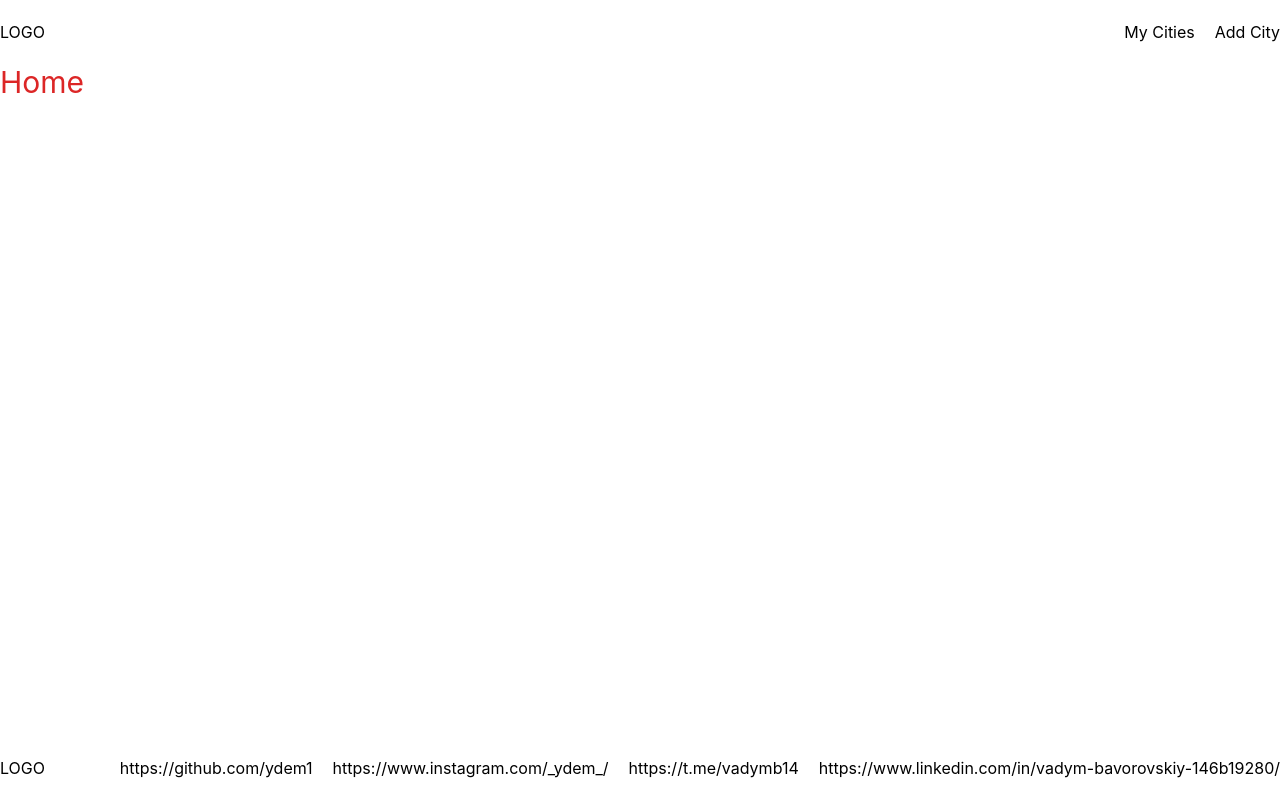
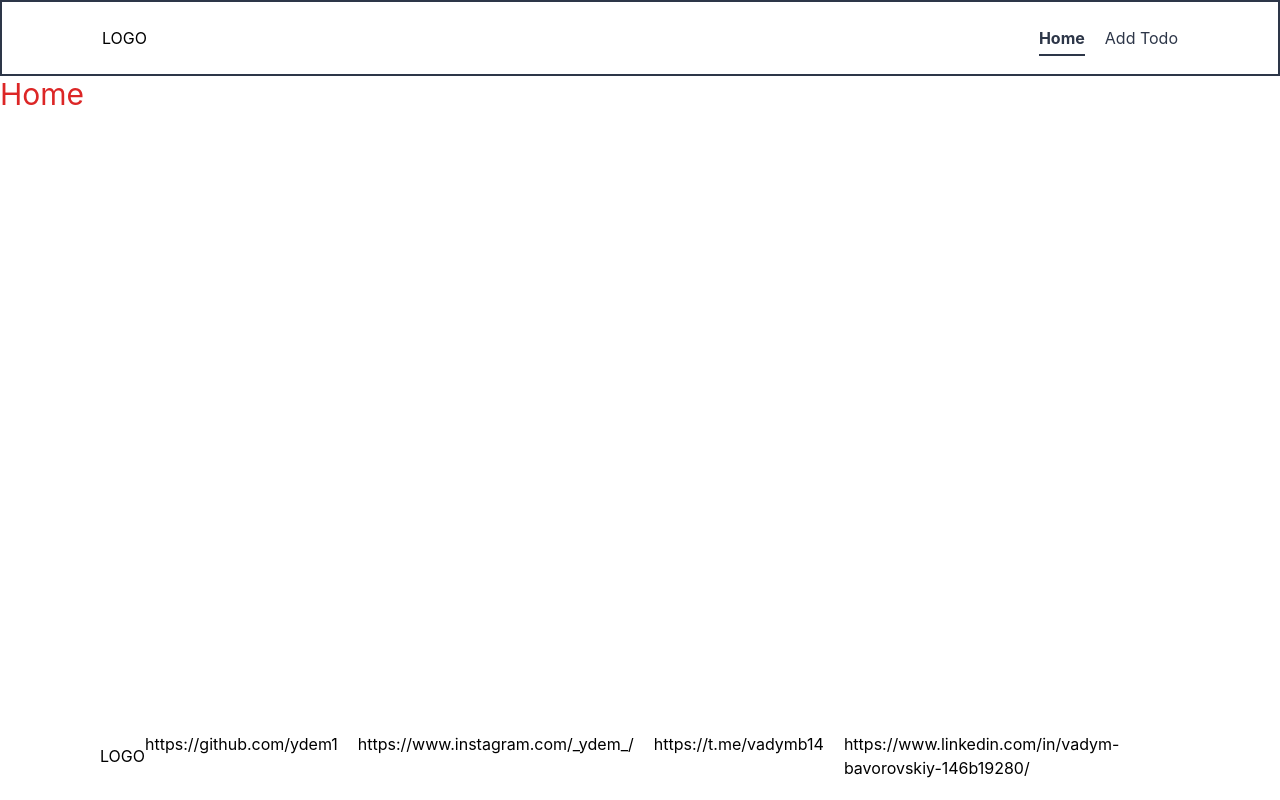
Before and after one commit to ydem1/todo-app-u-stork-lab, a React (Vite) app: page / in a window 1280 px wide. Built offline with nearby package versions, Linux system fonts and the light colour scheme.

Commit message:
add header

```diff
--- a/src/components/Header/Navigation.tsx
+++ b/src/components/Header/Navigation.tsx
@@ -1,24 +1,23 @@
-// import { NavLink } from "react-router-dom";
-// import cn from "classnames";
+import { NavLink } from "react-router-dom";
+import cn from "classnames";
 import { NAVIGATION_LINKS } from "./constants";
 
 export const Navigation = () => (
   <nav>
     <ul className="flex gap-2 lg:gap-5">
-      {NAVIGATION_LINKS.map(({ id, label }) => (
+      {NAVIGATION_LINKS.map(({ id, label, href }) => (
         <li key={id}>
-          {label}
-          {/* <NavLink
+          <NavLink
             className={({ isActive }) =>
-              cn(
-                "bg-blue-500 py-2 lg:py-3 px-2 lg:px-5 text-20 text-white rounded-lg hover:opacity-80",
-                { "bg-blue-700 hover:opacity-100": isActive }
-              )
+              cn("text-blue-base relative text-base hover:opacity-80", {
+                "before:bg-blue-base font-bold before:absolute before:-bottom-2 before:left-0 before:right-0 before:h-0.5":
+                  isActive,
+              })
             }
             to={href}
           >
             {label}
-          </NavLink> */}
+          </NavLink>
         </li>
       ))}
     </ul>
--- a/src/components/Header/constants.ts
+++ b/src/components/Header/constants.ts
@@ -4,11 +4,11 @@ export const NAVIGATION_LINKS = [
   {
     id: 1,
     href: PATHNAMES.HOME,
-    label: "My Cities",
+    label: "Home",
   },
   {
     id: 2,
-    href: PATHNAMES.HOME,
-    label: "Add City",
+    href: PATHNAMES.ADD_TODO,
+    label: "Add Todo",
   },
 ];
--- a/src/components/Header/index.tsx
+++ b/src/components/Header/index.tsx
@@ -2,8 +2,8 @@ import { Logo } from "../Logo";
 import { Navigation } from "./Navigation";
 
 export const Header = () => (
-  <header>
-    <div className="container flex items-center justify-between py-5">
+  <header className="border-2 border-blue-base">
+    <div className="container flex items-center justify-between py-6">
       <Logo />
       <Navigation />
     </div>
--- a/src/constants/routes.ts
+++ b/src/constants/routes.ts
@@ -1,4 +1,5 @@
 export const PATHNAMES = {
   HOME: "/",
+  ADD_TODO: "/add-todo",
   NOT_FOUND: "/*",
 };
--- a/src/index.css
+++ b/src/index.css
@@ -25,5 +25,5 @@ h2 {
 }
 
 .container {
-  /* @apply max-w-360 w-full box-border mx-auto px-5 md:px-10 gl:px-15 xl:px-25 overflow-hidden; */
+  @apply max-w-360 w-full box-border mx-auto px-5 md:px-10 gl:px-15 xl:px-25 overflow-hidden;
 }
--- a/tailwind.config.js
+++ b/tailwind.config.js
@@ -1,8 +1,31 @@
 /** @type {import('tailwindcss').Config} */
 module.exports = {
-  content: ["./index.html", "./src/**/*.{js,ts,jsx,tsx}"],
+  content: ["./src/**/*.{html,js,jsx,ts,tsx}"],
   theme: {
-    extend: {},
+    extend: {
+      colors: {
+        blue: {
+          base: "#2D3648",
+        },
+      },
+      maxWidth: {
+        360: "1440px",
+      },
+      spacing: {
+        15: "60px",
+        25: "100px",
+      },
+      screens: {
+        default: "0px",
+        xs: "450px",
+        sm: "600px",
+        md: "720px",
+        lg: "900px",
+        gl: "1024px",
+        xl: "1280px",
+        "2xl": "1440px",
+      },
+    },
+    plugins: [],
   },
-  plugins: [],
 };
```
